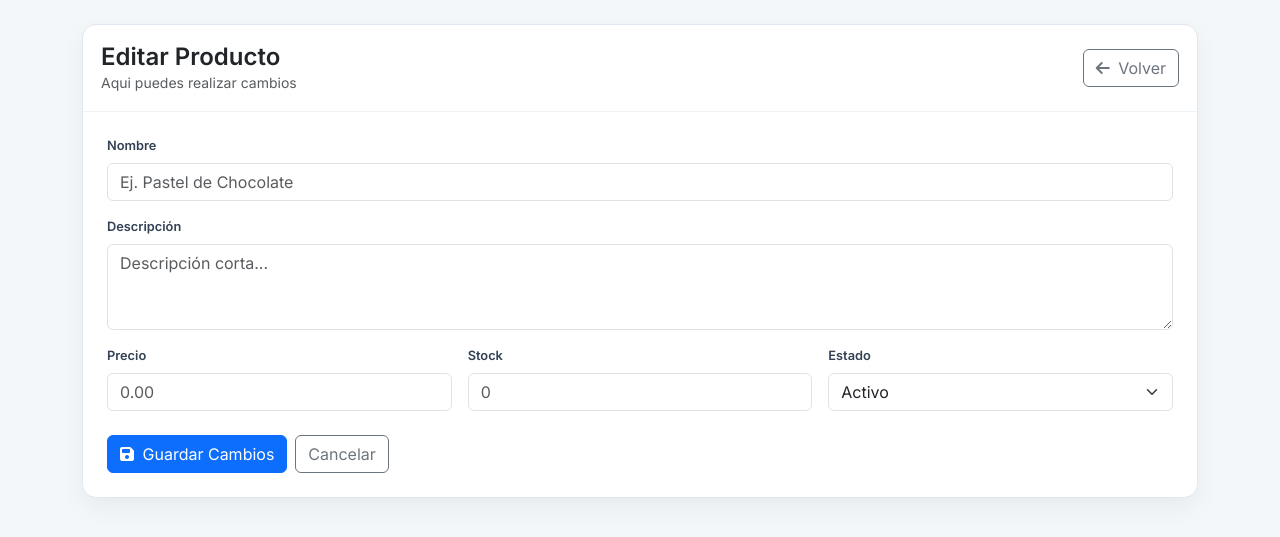
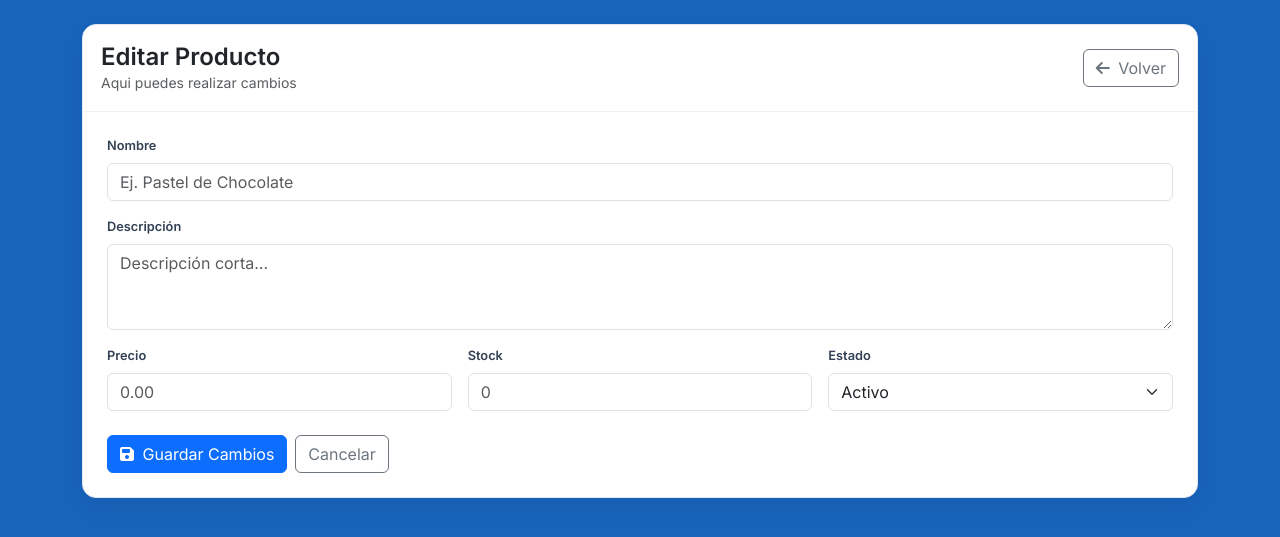
Before and after one commit to EsauRamireZ/PythonPollo, a Flask app: page /productos/nuevo in a window 1280 px wide. Shown: the top 537 px of the page. Run offline with Flask 3, Linux system fonts and the light colour scheme; a user stored in the database is signed in.

Commit message:
Update producto_form.html

```diff
--- a/templates/producto_form.html
+++ b/templates/producto_form.html
@@ -10,7 +10,7 @@
   <link rel="stylesheet" href="https://cdnjs.cloudflare.com/ajax/libs/font-awesome/6.4.0/css/all.min.css">
 
   <style>
-    body { font-family: 'Inter', sans-serif; background:#f4f7f9; }
+    body { font-family: 'Inter', sans-serif; background:#1864bb; }
     .cardx { background:#fff; border:1px solid #e2e8f0; border-radius:14px; box-shadow: 0 10px 25px rgba(0,0,0,0.05); }
     .topbar { padding:18px; border-bottom:1px solid #edf2f7; display:flex; justify-content:space-between; align-items:center; }
     .label-sm { font-size:.8rem; font-weight:700; color:#334155; }
```
